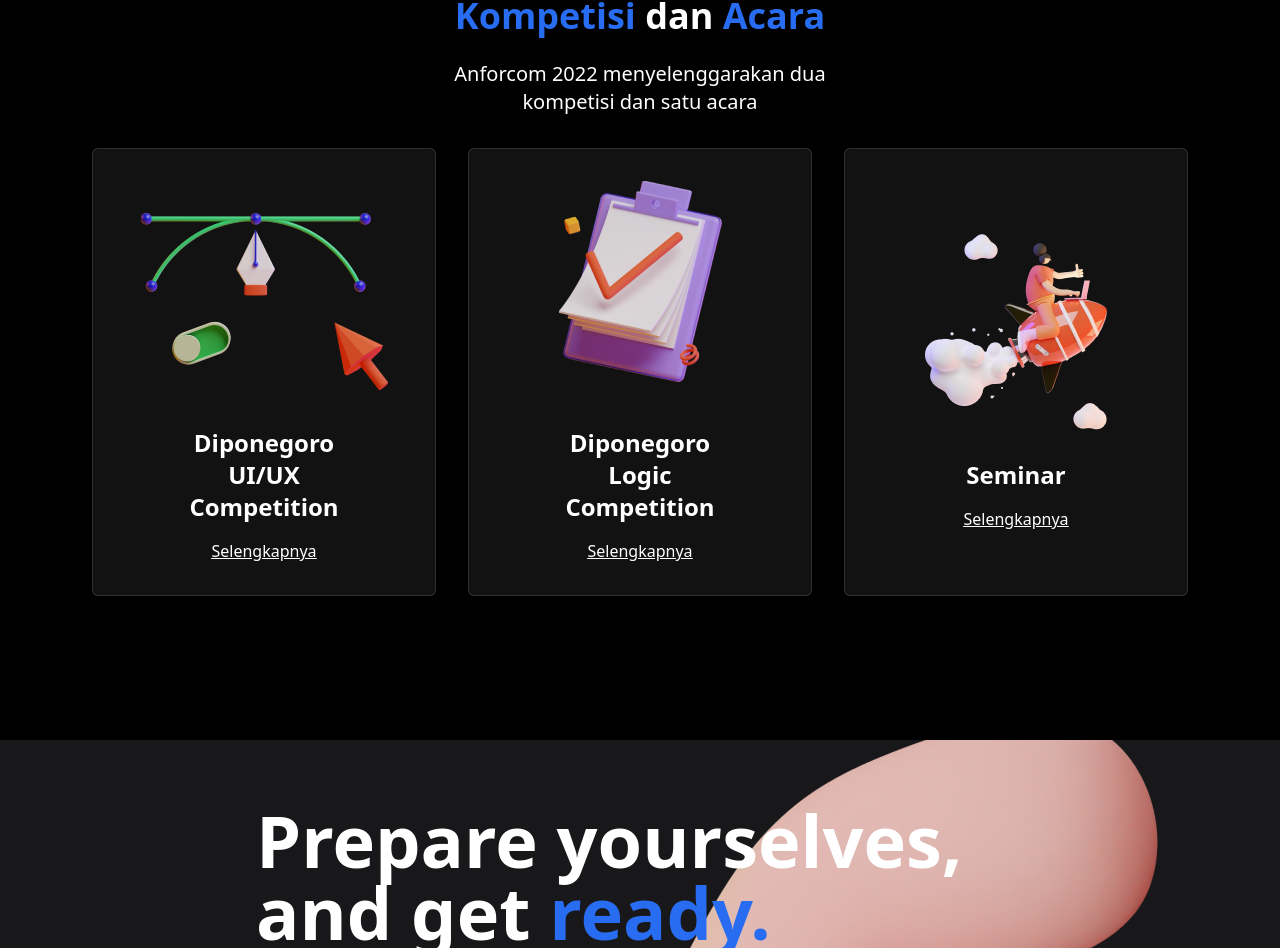
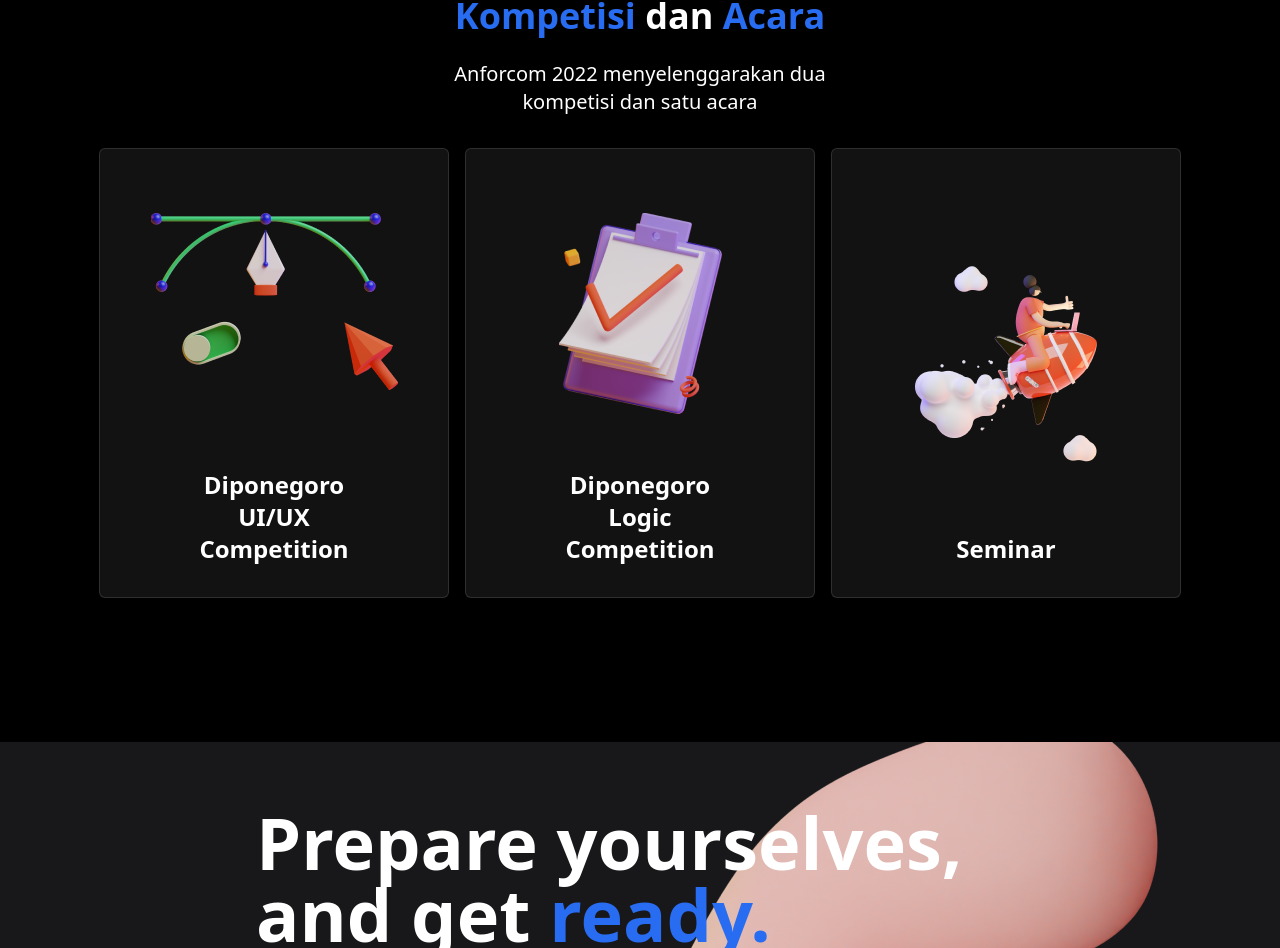
Before and after one commit to sallliisa/anforcom2022-landing, a Next.js app: page / in a window 1280 px wide. Shown: the part 1070-2018 px from the top of the page. Built offline with nearby package versions, Linux system fonts and the light colour scheme.

Commit message:
framer motion

```diff
--- a/package.json
+++ b/package.json
@@ -7,6 +7,7 @@
   },
   "dependencies": {
     "@tabler/icons": "^1.83.1",
+    "framer-motion": "^7.2.1",
     "next": "latest",
     "react": "18.1.0",
     "react-dom": "18.1.0"
--- a/src/components/Navbar.tsx
+++ b/src/components/Navbar.tsx
@@ -2,15 +2,22 @@
 import { NextRouter, useRouter } from 'next/router'
 import { routes } from 'routes/routes'
 import { useId, useState } from 'react'
+import { Variants, m, AnimatePresence } from 'framer-motion'
 
 const isActive = (route: string, router: NextRouter) => {
   return route.split('/')[1] === router.pathname.split('/')[1]
+}
+
+const v: Variants = {
+  open: { opacity: 1, y: -20 },
+  closed: { opacity: 0, y: 0 }
 }
 
 export default function Navbar() {
   const id = useId()
   const router = useRouter()
   const [popover, setPopover] = useState(false)
+  console.log(popover)
   return (
     <>
       <Center inline className='w-full h-12 bg-zinc-900/50 z-50 top-0 sticky backdrop-blur-xl py-7'>
@@ -36,7 +43,15 @@
             } cursor-pointer px-4 py-1 relative`}
           >
             Competitions
-            <Box className={`${popover ? null : 'hidden'}`}>
+            {popover && (
+              <>
+                <m.div
+                  initial={{ y: -30, opacity: 0 }}
+                  animate={popover ? 'open' : 'closed'}
+                  variants={v}
+                  exit={{ y: 20, opacity: 0 }}
+                  transition={{ duration: 0.1 }}
+                >
                   <Box className='absolute bg-zinc-800 p-2 text-sm w-64 top-12 left-[-64px] rounded-lg'>
                     <Stack className='gap-1'>
                       <Box className='p-2 hover:bg-zinc-900 rounded-lg'>
@@ -57,7 +72,9 @@
                       </Box>
                     </Stack>
                   </Box>
-            </Box>
+                </m.div>
+              </>
+            )}
           </Box>
           <Box
             key={id}
--- /dev/null
+++ b/src/components/PageTransition.tsx
@@ -0,0 +1,43 @@
+import { Variants, m } from 'framer-motion'
+import { useRouter } from 'next/router'
+
+type PageTransitionProps = {
+  children: React.ReactNode
+}
+
+const PageTransition = ({ children }: PageTransitionProps) => {
+  const router = useRouter()
+
+  const v: Variants = {
+    hidden: {
+      opacity: 0,
+      y: 20
+    },
+    visible: {
+      opacity: 1,
+      y: 0
+    },
+    exit: {
+      opacity: 0,
+      y: 0
+    }
+  }
+
+  return (
+    <m.div
+      key={router.route}
+      variants={v}
+      initial='hidden'
+      animate='visible'
+      exit='exit'
+      transition={{
+        duration: 0.25,
+        type: 'tween'
+      }}
+    >
+      {children}
+    </m.div>
+  )
+}
+
+export default PageTransition
--- /dev/null
+++ b/src/layouts/PublicLayout.tsx
@@ -0,0 +1,22 @@
+import Navbar from 'components/Navbar'
+import Footer from 'components/Footer'
+import PageTransition from 'components/PageTransition'
+
+export interface PublicLayoutProps {
+  children: React.ReactNode
+  pageTitle?: string
+}
+
+export default function PublicLayout({ children, pageTitle }: PublicLayoutProps) {
+  return (
+    <>
+      <div className='bg-zinc-900'>
+        <Navbar />
+        <PageTransition>
+          {children}
+          <Footer />
+        </PageTransition>
+      </div>
+    </>
+  )
+}
--- a/src/pages/_app.tsx
+++ b/src/pages/_app.tsx
@@ -3,20 +3,24 @@
 import Head from 'next/head'
 import Navbar from 'components/Navbar'
 import Footer from 'components/Footer'
+import PublicLayout from 'layouts/PublicLayout'
+import { LazyMotion, AnimatePresence, domAnimation } from 'framer-motion'
 
 function MyApp({ Component, pageProps }: AppProps) {
   return (
     <>
+      <LazyMotion features={domAnimation}>
         <Head>
           <meta name='viewport' content='minimum-scale=1, initial-scale=1, width=device-width' />
           <title>Create Next App</title>
           <link rel='icon' href='/favicon.ico' />
         </Head>
-      <div className='bg-zinc-900'>
-        <Navbar />
+        <AnimatePresence initial={false} onExitComplete={() => window.scrollTo(0, 0)} exitBeforeEnter>
+          <PublicLayout>
             <Component {...pageProps} />
-        <Footer />
-      </div>
+          </PublicLayout>
+        </AnimatePresence>
+      </LazyMotion>
     </>
   )
 }
--- a/src/pages/competitions/duc.tsx
+++ b/src/pages/competitions/duc.tsx
@@ -125,7 +125,7 @@
           </Box>
 
           <Stack className='gap-16'>
-            <Box className='overflow-x-hidden'>
+            <Box>
               <Group
                 className='items-center gap-8 whitespace-normal'
                 style={{
--- a/src/pages/index.tsx
+++ b/src/pages/index.tsx
@@ -1,9 +1,31 @@
 import { Button, Card, Group, Stack, Box, Grid, Anchor } from 'components/core'
 import type { NextPage } from 'next'
 import { useRouter } from 'next/router'
+import { useState, useEffect } from 'react'
+import { IconChevronLeft, IconChevronRight } from '@tabler/icons'
+
+const carouselItems = [
+  { img: '/images/duc.png', title: 'Diponegoro UI/UX Competition', link: '/competitions/duc' },
+  { img: '/images/dlc.png', title: 'Diponegoro Logic Competition', link: '/competitions/dlc' },
+  { img: '/images/seminar.png', title: 'Seminar', link: '/seminar' }
+]
 
 const Home: NextPage = () => {
   const router = useRouter()
+  const [carouselItem, setCarouselItem] = useState(0)
+  const [width, setWidth] = useState(0)
+  useEffect(() => {
+    setWidth(window.innerWidth)
+  }, [])
+  useEffect(() => {
+    const handleResize = () => {
+      setWidth(window.innerWidth)
+    }
+    window.addEventListener('resize', handleResize)
+    return () => {
+      window.removeEventListener('resize', handleResize)
+    }
+  }, [width])
   return (
     <>
       <div className='relative min-h-screen bg-black font-sans text-white overflow-hidden'>
@@ -56,50 +78,24 @@
                 Anforcom 2022 menyelenggarakan dua kompetisi dan satu acara
               </h2>
             </Box>
-            <Grid type='cols' amount='1' className='gap-8 xl:grid-cols-3 md:grid-cols-2 sm:grid-cols-1'>
+
+            <Group className='overflow-x-visible gap-4 whitespace-normal overflow-auto w-[100vw] px-4 lg:overflow-hidden lg:px-32 lg:justify-center no-scrollbar'>
+              {carouselItems.map((data) => (
+                <>
                   <Card
-                onClick={() => router.push('/competitions/duc')}
-                className='p-8 h-[448px] hover:scale-[0.99] active:scale-[0.95] active:bg-neutral-800/90 cursor-pointer'
+                    onClick={() => router.push(data.link)}
+                    className='p-8 h-[450px] min-w-[350px] hover:scale-[0.99] active:scale-[0.95] active:bg-neutral-800/90 cursor-pointer'
                   >
                     <Stack align='center' className='justify-between min-h-full'>
-                  <img src='/images/duc.png' className='mt-8' />
+                      <img src={data.img} className='mt-8' />
                       <Box>
-                    <h2 className='text-2xl font-semibold max-w-[200px] text-center'>Diponegoro UI/UX Competition</h2>
-                    <Anchor href='#' className='text-md font-light max-w-[200px] text-center underline mt-4'>
-                      Selengkapnya
-                    </Anchor>
+                        <h2 className='text-2xl font-semibold max-w-[200px] text-center'>{data.title}</h2>
                       </Box>
                     </Stack>
                   </Card>
-              <Card
-                onClick={() => router.push('/competitions/dlc')}
-                className='p-8 h-[448px] hover:scale-[0.99] active:scale-[0.95] active:bg-neutral-800/90 cursor-pointer'
-              >
-                <Stack align='center' className='justify-between min-h-full'>
-                  <img src='/images/dlc.png' />
-                  <Box>
-                    <h2 className='text-2xl font-semibold max-w-[200px] text-center'>Diponegoro Logic Competition</h2>
-                    <Anchor href='#' className='text-md font-light max-w-[200px] text-center underline mt-4'>
-                      Selengkapnya
-                    </Anchor>
-                  </Box>
-                </Stack>
-              </Card>
-              <Card
-                onClick={() => router.push('/competitions/duc')}
-                className='p-8 h-[448px] md:col-span-2 xl:col-span-1 hover:scale-[0.99] active:scale-[0.95] active:bg-neutral-800/90 cursor-pointer'
-              >
-                <Stack align='center' className='justify-between'>
-                  <img src='/images/seminar.png' />
-                  <Box>
-                    <h2 className='text-2xl font-semibold max-w-[200px] text-center'>Seminar</h2>
-                    <Anchor href='#' className='text-md font-light max-w-[200px] text-center underline mt-4'>
-                      Selengkapnya
-                    </Anchor>
-                  </Box>
-                </Stack>
-              </Card>
-            </Grid>
+                </>
+              ))}
+            </Group>
           </Stack>
 
           <div className='relative bg-zinc-900 z-0 overflow-hidden'>
--- a/src/styles/globals.css
+++ b/src/styles/globals.css
@@ -5,3 +5,7 @@
 * {
   transition: all 0.1s;
 }
+
+.no-scrollbar::-webkit-scrollbar {
+  display: none;
+}
```
Also changed, not shown: 1 other file (tests, documents, lock files or other folders). Lines whose indentation alone changed are shown as unchanged.
